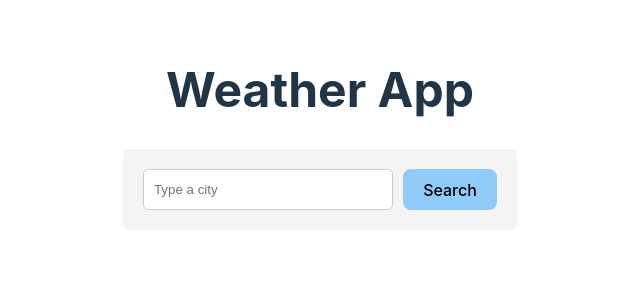
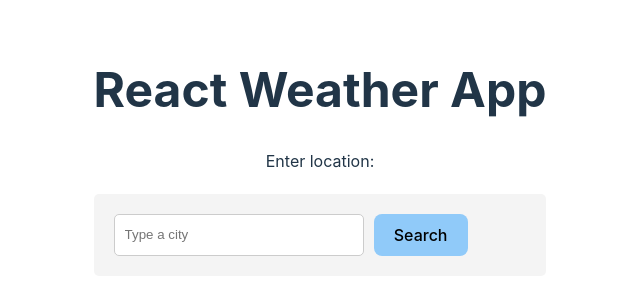
Before and after one commit to ektarathi/weather_app, a React (Vite) app: page / in a window 1280 px wide. Shown: the top 300 px of the page, without its empty margins (320-960 px from the left). Built offline with nearby package versions, Linux system fonts and the light colour scheme.

Commit message:
Updated Headings

```diff
--- a/src/App.tsx
+++ b/src/App.tsx
@@ -10,7 +10,7 @@ const Styledheading = styled.h1`
 function App() {
   return (
     <div aria-label="landing-page" className="container">
-      <Styledheading>Weather App </Styledheading>
+      <Styledheading>React Weather App </Styledheading>
       <SearchEngine />
     </div>
   );
--- a/src/components/SearchEngine.tsx
+++ b/src/components/SearchEngine.tsx
@@ -1,6 +1,6 @@
 import { useState } from "react";
 import { weatherData } from "../services/weatherData";
-import { StyledButton, StyledForm, StyledInput, ListInput } from "./search.styled";
+import { StyledButton, StyledForm, StyledInput, ListInput, StyledHeading } from "./search.styled";
 import { useDispatch, useSelector } from "react-redux";
 
 //reducers
@@ -42,6 +42,7 @@ const SearchEngine = () => {
 
   return (
     <>
+    <StyledHeading> Enter location: </StyledHeading>
       <StyledForm aria-label="search-form">
         <StyledInput
           onChange={cityUpdate}
--- a/src/components/search.styled.ts
+++ b/src/components/search.styled.ts
@@ -42,3 +42,7 @@ export const ListInput = styled.ul`
     list-style-type: none;
   }
 `
+
+export const StyledHeading = styled.h4`
+  font-weight: normal
+`
```
